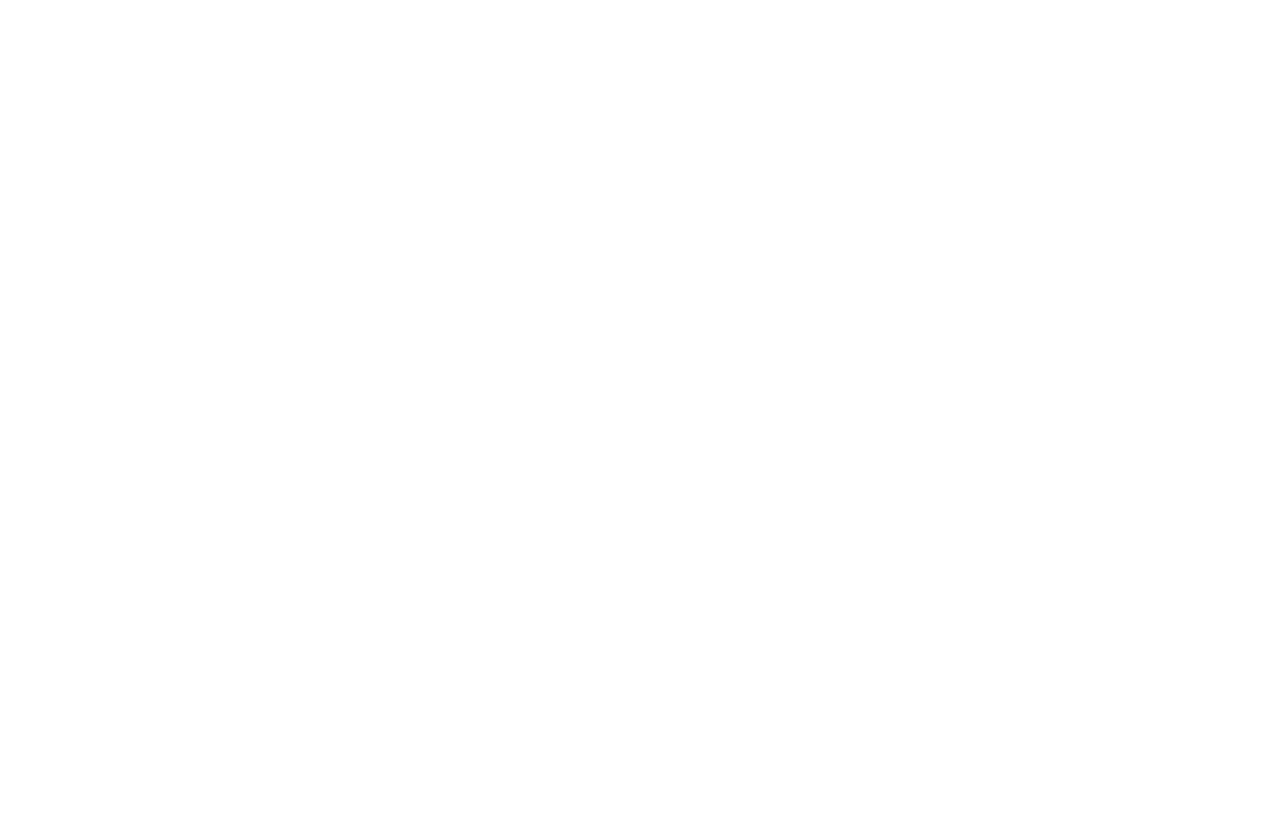
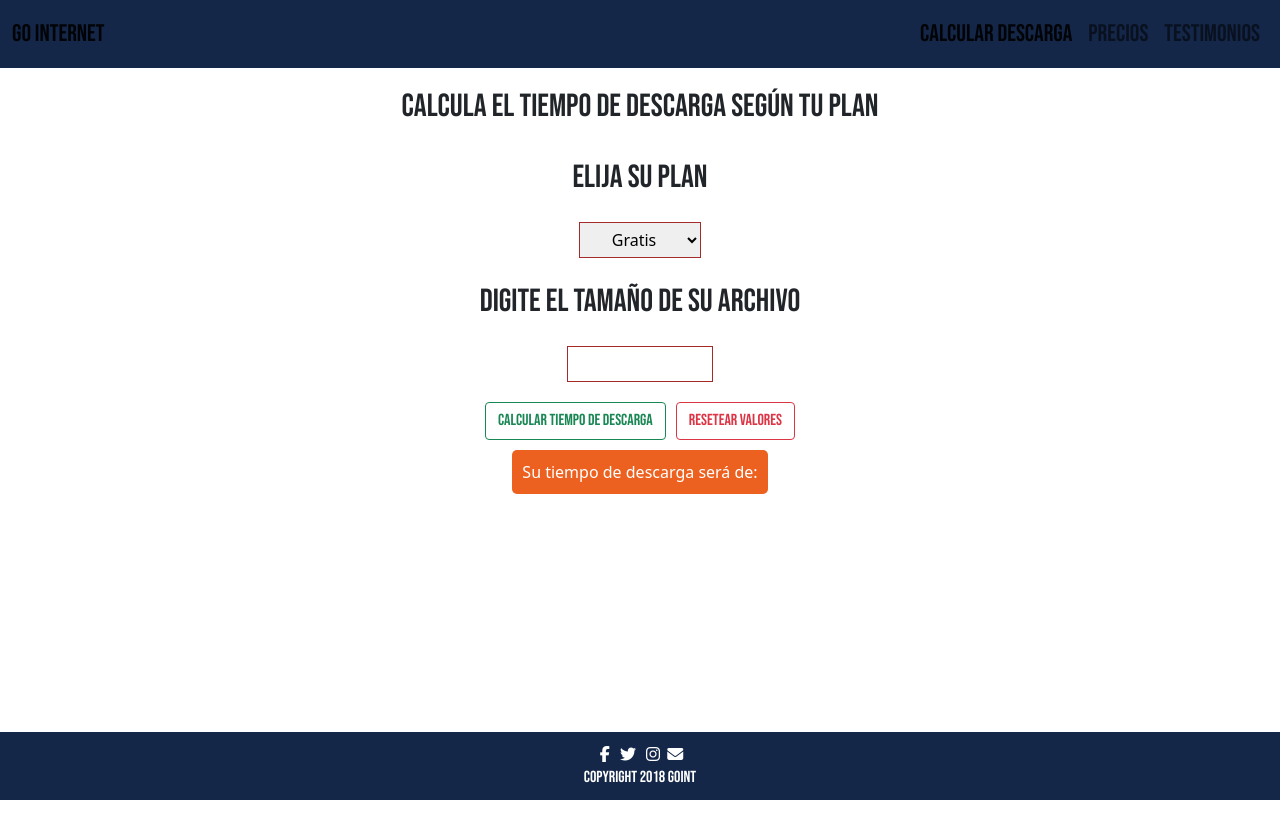
Before and after one commit to Andresdormir/ISP-page, a website: page calcular.html in a window 1280 px wide. Before the commit the page ends 800 px from the top, so only its background shows below. Drawn offline with nearby package versions, Linux system fonts and the light colour scheme.

Commit message:
done 100% 7hr

```diff
--- a/calcular.html
+++ b/calcular.html
@@ -28,9 +28,63 @@
 
   <!-- navbar -->
 
+  <nav class="navbar navbar-expand-lg navbar-light">
+    <div class="container-fluid">
+      <a class="navbar-brand" href="#">Go Internet</a>
+      <button class="navbar-toggler" type="button" data-bs-toggle="collapse" data-bs-target="#navbarNavAltMarkup"
+        aria-controls="navbarNavAltMarkup" aria-expanded="false" aria-label="Toggle navigation">
+        <i class="fas fa-bars"></i>
+      </button>
+      <div class="collapse navbar-collapse" id="navbarNavAltMarkup">
+        <div class="navbar-nav">
+          <a class="nav-link active" aria-current="page" href="calcular.html">Calcular descarga</a>
+          <a class="nav-link" href="#pricing">Precios</a>
+          <a class="nav-link" href="#carousel">Testimonios</a>
+        </div>
+      </div>
+    </div>
+  </nav>
+
+  <section id="calculate">
+    <h2>Calcula el tiempo de descarga según tu plan</h2>
+    <form action="" id="form">
+      <label for="">Elija su plan</label><br>
+      <select name="values" id="values">
+        <option value="Gratis">Gratis</option>
+        <option value="Proº">Pro</option>
+        <option value="Empresarial">Empresarial</option>
+      </select>
+      <br>
+      <label for="tamannio">
+        Digite el tamaño de su archivo
+      </label> <br>
+      <input type="number">
+    </form>
+    <div class="btncont">
+      <button id="boton" class="btn  btn-outline-success">Calcular tiempo de descarga</button>
+      <button type="button" id="reset" class="btn btn-outline-danger">Resetear Valores</button>
+    </div>
+
+    <div id="time">
+      Su tiempo de descarga será de:
+    </div>
+
+  </section>
+
 
 </body>
-
+<footer style=" position: absolute;
+bottom: 0;
+left: 0;
+width: 100%;" class="white-section" id="footer">
+  <div class="container-fluid">
+    <i class="social-icon fab fa-facebook-f"></i>
+    <i class="social-icon fab fa-twitter"></i>
+    <i class="social-icon fab fa-instagram"></i>
+    <i class="social-icon fas fa-envelope"></i>
+    <p>Copyright 2018 GoInt</p>
+  </div>
+</footer>
 <script src="https://kit.fontawesome.com/6e7b50cd1f.js" crossorigin="anonymous"></script>
 <script src="https://cdn.jsdelivr.net/npm/bootstrap@5.1.2/dist/js/bootstrap.bundle.min.js"
   integrity="sha384-kQtW33rZJAHjgefvhyyzcGF3C5TFyBQBA13V1RKPf4uH+bwyzQxZ6CmMZHmNBEfJ" crossorigin="anonymous"></script>
--- a/index.js
+++ b/index.js
@@ -4,3 +4,45 @@
       $('body').removeClass('hidden')
   }, 1000);
 }
+
+
+
+let downloadTime = () => {
+  let valorSeleccionado = document.getElementById('values')
+  showData.innerHTML = ''
+  let plan = valorSeleccionado.options[valorSeleccionado.selectedIndex].value;
+  let velocidad;
+  entrada = document.querySelector('input').value
+  if(entrada == ''){
+    console.log('Escriba el tamaño de su archivo')
+  }
+  else {
+    switch(true) {
+      case plan === 'Gratis':
+        velocidad = 2
+        break;
+      case plan === 'Proº':
+        velocidad = 10
+        break;
+        case plan === 'Empresarial':
+      velocidad = 100
+      break;
+    }
+    calculate(velocidad,plan)
+  }
+}
+
+const calculate = (velocidad,plan) => {
+  velocidad = velocidad * 0.125
+  let time = (entrada / velocidad)/60
+  showData.innerHTML += `${time.toFixed(1)} minutos, usando el plan ${plan}`
+}
+
+const reset = () => {
+  document.querySelector('input').value = 0;
+}
+
+let showData = document.querySelector('#time')
+let entrada;
+const resetBtn = document.getElementById('reset').onclick = reset
+const boton = document.getElementById('boton').onclick = downloadTime
--- a/index.scss
+++ b/index.scss
@@ -9,7 +9,11 @@
   margin: 0;
   padding: 0;
   box-sizing: border-box;
+  overflow: hidden;
+}
 
+html, body {
+  height: 100%;
 }
 
 .hidden {
@@ -245,6 +249,59 @@
   }
 }
 
+
+#calculate {
+  display: flex;
+  flex-direction: column;
+  align-items: center;
+  justify-content: flex-start;
+  height: 100%;
+  text-align: center;
+  margin: 20px;
+  min-height: 100%;
+  position: relative;
+  padding-bottom: 100px !important;
+  label {
+    font-size: 2rem;
+    margin: 20px
+  }
+
+  select, input {
+    outline: none;
+    border: 1px solid brown;
+    font-size: 1rem;
+    padding: 5px;
+    text-align: center;
+  }
+  input {
+    margin-bottom: 20px;
+  }
+  label, button, input, h2 {
+  font-family: 'Bebas Neue', cursive;
+
+  }
+}
+
+input[type=number]::-webkit-inner-spin-button,
+input[type=number]::-webkit-outer-spin-button {
+  -webkit-appearance: none;
+  margin: 0;
+}
+
+#time {
+  margin-top: 10px;
+  padding: 10px;
+  border-radius: 5px;
+  background: $color5;
+  color: white;
+}
+
+.btncont {
+  display: flex;
+  justify-content: space-between;
+  gap: 10px;
+}
+
 @media (max-width: 900px) {
 
   .div-card:last-of-type {
```
Also changed, not shown: index.css.
